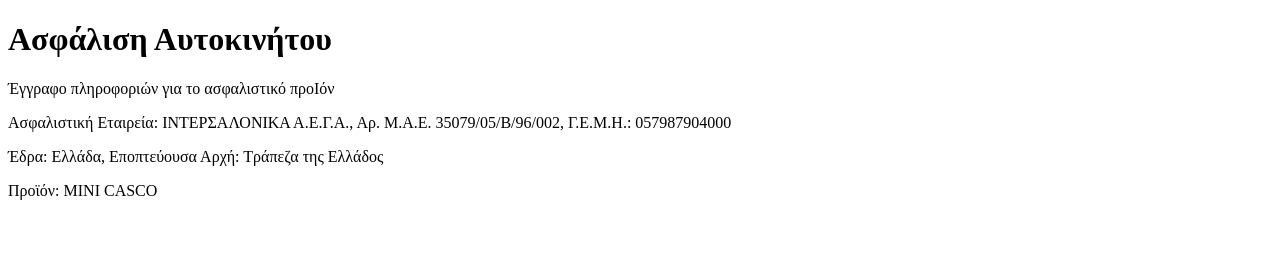
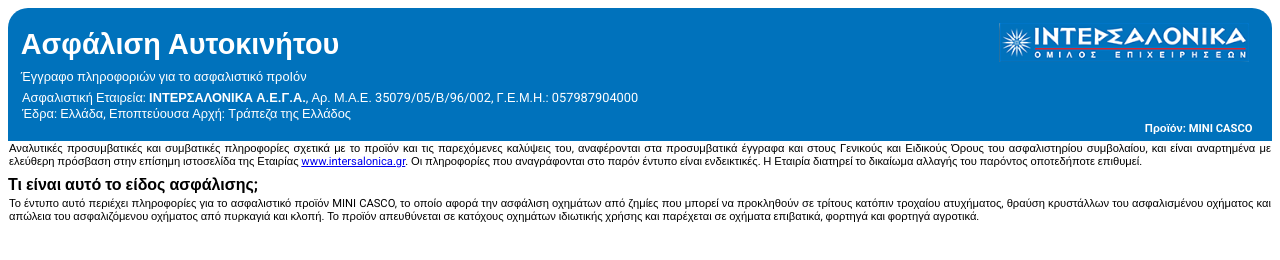
Before and after one commit to DinosMaz/Pdf-to-html_css, a plain HTML site: page Minicasco/index.html in a window 1280 px wide. Drawn offline with Linux system fonts and the light colour scheme.

Commit message:
update before GRID FLEX

```diff
--- a/Minicasco/index.html
+++ b/Minicasco/index.html
@@ -5,15 +5,37 @@
   <meta http-equiv="X-UA-Compatible" content="IE=edge">
   <meta name="viewport" content="width=device-width, initial-scale=1.0">
   <link rel="stylesheet" href="/Minicasco/style.css">
+  <link rel="preconnect" href="https://fonts.googleapis.com">
+  <link rel="preconnect" href="https://fonts.gstatic.com" crossorigin>
+  <link href="https://fonts.googleapis.com/css2?family=Poppins:wght@400;500;600;700&family=Roboto:wght@400;500;700&family=
+   Ubuntu:wght@400;500;700&display=swap" rel="stylesheet">
   <title>Intersalonica Minicasko</title>
 </head>
 <body>
-  <header>
-    <h1>Ασφάλιση Αυτοκινήτου</h1>
-    <p class="bolder">Έγγραφο πληροφοριών για το ασφαλιστικό προΙόν</p>
+  <header class="blueheader">
+    <div class="firstline">
+      <h1>Ασφάλιση Αυτοκινήτου</h1>
+      <img src="/Minicasco/intersalonica-logo.png" alt="Intesalonica-company-logo">
+    </div>
+    <p class="secondline">Έγγραφο πληροφοριών για το ασφαλιστικό προΙόν</p>
     <P>Ασφαλιστική Εταιρεία: <span class="bolder">ΙΝΤΕΡΣΑΛΟΝΙΚΑ Α.Ε.Γ.Α.</span>, Αρ. Μ.Α.Ε. 35079/05/Β/96/002, Γ.Ε.Μ.Η.: 057987904000</P>
     <P>Έδρα: Ελλάδα, Εποπτεύουσα Αρχή: Τράπεζα της Ελλάδος</P>
-    <p class="bolder">Προϊόν: MINI CASCO</p>
+    <p class="bolder turnright">Προϊόν: MINI CASCO</p>
   </header>
+  <main>
+    <section class="bla1">
+      <p class="pbla1">Αναλυτικές προσυμβατικές και συμβατικές πληροφορίες σχετικά με το προϊόν και τις παρεχόμενες καλύψεις του, αναφέρονται στα προσυμβατικά
+      έγγραφα και στους Γενικούς και Ειδικούς Όρους του ασφαλιστηρίου συμβολαίου, και είναι αναρτημένα με ελεύθερη πρόσβαση στην επίσημη
+      ιστοσελίδα της Εταιρίας  <a href="https://intersalonica.gr/">www.intersalonica.gr</a>. Οι πληροφορίες που αναγράφονται στο παρόν έντυπο είναι ενδεικτικές. Η Εταιρία διατηρεί το δικαίωμα
+      αλλαγής του παρόντος οποτεδήποτε επιθυμεί.</p>
+    </section>
+    <section class="bla2">
+      <h3>Τι είναι αυτό το είδος ασφάλισης;</h3>
+      <P class="pbla2">Το έντυπο αυτό περιέχει πληροφορίες για το ασφαλιστικό προϊόν MINI CASCO, το οποίο αφορά την ασφάλιση οχημάτων από ζημίες που μπορεί να
+        προκληθούν σε τρίτους κατόπιν τροχαίου ατυχήματος, θραύση κρυστάλλων του ασφαλισμένου οχήματος και απώλεια του ασφαλιζόμενου οχήματος
+        από πυρκαγιά και κλοπή. Το προϊόν απευθύνεται σε κατόχους οχημάτων ιδιωτικής χρήσης και παρέχεται σε οχήματα επιβατικά, φορτηγά και φορτηγά
+        αγροτικά.</P>
+    </section>
+  </main>
 </body>
 </html>
--- a/Minicasco/style.css
+++ b/Minicasco/style.css
@@ -0,0 +1,47 @@
+*, *::before, *::after {
+  box-sizing: border-box;
+  font-family: 'Roboto', sans-serif;
+}
+.blueheader {
+  background-color: rgb(0, 114, 188);
+  color: white;
+  border-top-left-radius: 20px;
+  border-top-right-radius: 20px;
+  padding: 0em .8em 0 .8em;
+}
+p {
+  margin: .1em;
+  font-size: 0.8em;
+}
+.firstline{
+  display: grid;
+  grid-template-columns: 1fr 260px;
+}
+h1{
+  margin-bottom: 0;
+  font-size: 1.8em;
+}
+img {
+  width: 250px;
+  margin-top: 15px;
+  margin-right: 10px;
+}
+.secondline {
+  margin: .5em 0;
+}
+.bolder {
+  font-weight: 700;
+}
+.turnright {
+  text-align: end;
+  padding: 0 .5em .5em 0;
+  font-size: 0.7em;
+}
+h3 {
+  margin: .4em 0 0.2em 0;
+  font-size: 1em;
+}
+.pbla1, .pbla2{
+  text-align: justify;
+  font-size: 0.7em;
+}
```
Also changed, not shown: Minicasco/intersalonica-logo.png (added).
